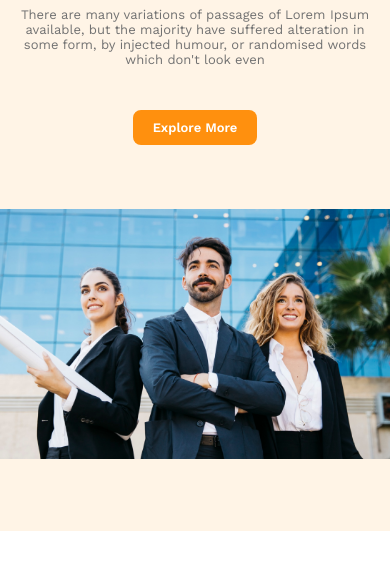
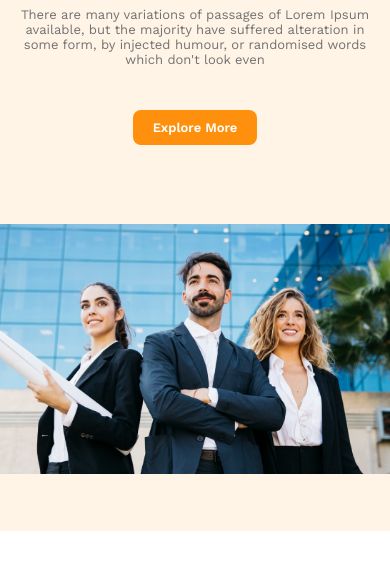
Before and after one commit to mdtamimjd/g3_architects, a plain HTML site: page index.html in a window 390 px wide. Shown: the part 254-824 px from the top of the page. Drawn offline with nearby package versions, Linux system fonts and the light colour scheme.

Commit message:
some change for responsive

```diff
--- a/styles/responsive.css
+++ b/styles/responsive.css
@@ -122,6 +122,7 @@ header>nav>ul>li>a{
     width: 100vw;
     height: 80vh;
     margin: auto;
+    row-gap: 30px;
 }
 .header_text{
     width: 90%;
```
